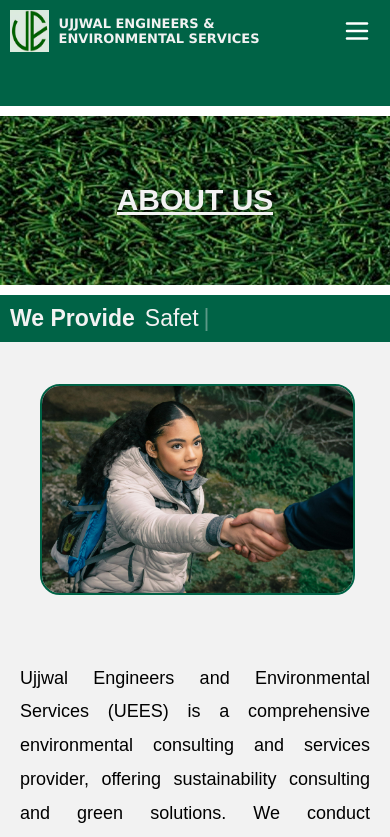
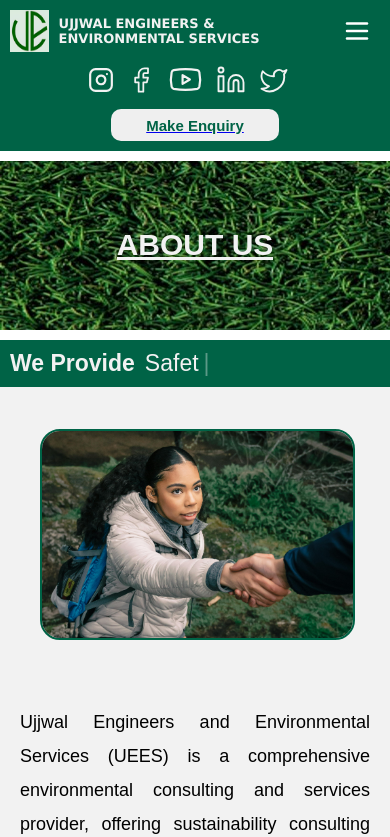
Before and after one commit to Shreyask24/Ujjwal, a React (Vite) app: page /about in a window 390 px wide. Shown: the top 837 px of the page. Built offline with nearby package versions, Linux system fonts and the light colour scheme.

Commit message:
Fixed social icons in mobile view

```diff
--- a/src/index.css
+++ b/src/index.css
@@ -800,7 +800,7 @@ footer span {
 
 .map-imgcontainer img {
     margin-top: 45vh;
-    margin-right: 210vw;
+    margin-right: 180vw;
     position: relative;
     width: 75vh;
     height: 100%;
@@ -1596,6 +1596,13 @@ details>summary {
 
 } */
 
+.navbar-social-icons {
+    display: none;
+}
+
+
+
+
 
 @media only screen and (min-width: 2000px) and (max-width: 2500px) {
 
@@ -1661,13 +1668,23 @@ details>summary {
     }
 
 
-}
-
-
+
+    .map-image {
+        margin-top: -45vh;
+    }
+
+    .map-txt {
+        margin-bottom: 1vh;
+    }
+
+    .map-imgcontainer img {
+        margin-right: 70vw;
+    }
+
+}
 
 @media only screen and (min-width: 200px) and (max-width: 1500px) {
     .navbar {
-        padding: 0;
         display: flex;
         flex-wrap: wrap;
         overflow-y: hidden;
@@ -1676,6 +1693,26 @@ details>summary {
     }
 
 
+    .navbar-social-icons {
+        cursor: pointer;
+        display: flex;
+        justify-content: center;
+        align-items: center;
+        margin-top: 10px;
+        /* background-color: var(--green); */
+    }
+
+
+    .navbar-social-icons a {
+        color: var(--white);
+        margin-right: 13px;
+    }
+
+    .navbar-social-icons a:hover {
+        color: var(--yellow);
+        transition: 0.2s ease-in-out;
+    }
+
 
     /* .menu-bar {
         visibility: visible;
@@ -1702,6 +1739,8 @@ details>summary {
 
 
 
+
+
     .social-icons {
         display: none;
 
@@ -1723,7 +1762,9 @@ details>summary {
 
 
     .bn3637 {
-        display: none;
+        display: block;
+        width: 20vh;
+        margin-top: 1vh;
     }
 
     /* .bn38 {
--- a/src/screens/Navbar.jsx
+++ b/src/screens/Navbar.jsx
@@ -183,10 +183,10 @@ function Navbar() {
     const handleOpen = () => setOpen(true);
     const handleClose = () => setOpen(false);
 
-    const [openDropdown, setOpenDropdown] = React.useState(true);
-    const [openEnvironmentDropdown, setOpenEnvironmentDropdown] = React.useState(true);
-    const [openSafetyDropdown, setOpenSafetyDropdown] = React.useState(true);
-    const [openProjectDropdown, setOpenProjectDropdown] = React.useState(true);
+    const [openDropdown, setOpenDropdown] = React.useState(false);
+    const [openEnvironmentDropdown, setOpenEnvironmentDropdown] = React.useState(false);
+    const [openSafetyDropdown, setOpenSafetyDropdown] = React.useState(false);
+    const [openProjectDropdown, setOpenProjectDropdown] = React.useState(false);
 
     const handleClick = () => {
         setOpenDropdown(!openDropdown);
@@ -221,14 +221,25 @@ function Navbar() {
                             <MenuIcon style={{ color: "white" }} size="30px" />
                         </Button>
                     </div>
-                    <div>
 
-                        {
-                            toggle ?
-                                <Menu size={40} className='menu-bar' onClick={handleMenu} /> :
+                    <div className='navbar-social-icons'>
 
-                                <X size={40} className='menu-bar' onClick={handleMenu} />
-                        }
+                        <Link to="https://www.instagram.com/ujjwal_engineers?igsh=MXJiZGtwZ2U5cm1kMQ==" target='_blank'>  <Instagram size="26px" strokeWidth={2} />
+                        </Link>
+                        <Link to="https://www.facebook.com/profile.php?id=61557895696282&mibextid=ZbWKwL" target='_blank'>
+                            <Facebook strokeWidth={1.5} size="28px" />
+                        </Link>
+                        <Link to="https://youtube.com/@UjjwalEngineers?si=gJkfA1zAApnptO12" target='_blank'>
+                            <Youtube strokeWidth={1.5} size="35px" />
+                        </Link>
+                        <Link to="https://www.linkedin.com/company/ujjwal-engineers-and-environmental-services/?viewAsMember=true" target='_blank'>
+                            <Linkedin strokeWidth={1.5} size="30px" />
+                        </Link>
+                        <Link to="https://x.com/Ujjwalengineers?t=alqC_Eq-jefHB5VW74EeLA&s=08" target='_blank'>
+                            <Twitter strokeWidth={1.5} size="30px" />
+                        </Link>
+
+
                     </div>
 
 
@@ -237,7 +248,7 @@ function Navbar() {
 
 
                             <li ><Link to="/">Home</Link></li>
-                            <li ><Link to="/about">About</Link></li>
+                            <li ><Link to="/about">About Us</Link></li>
 
 
                             <li className="services-dropdown">
```
